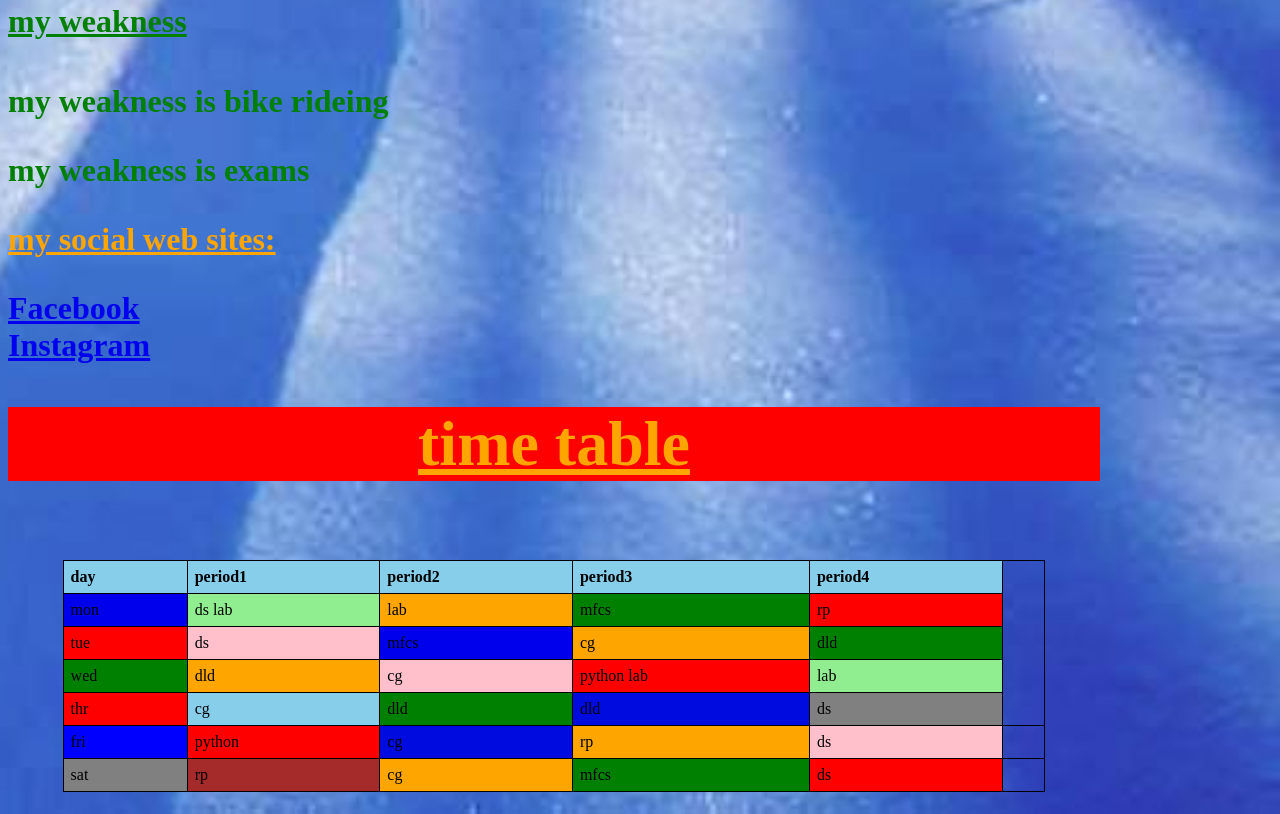
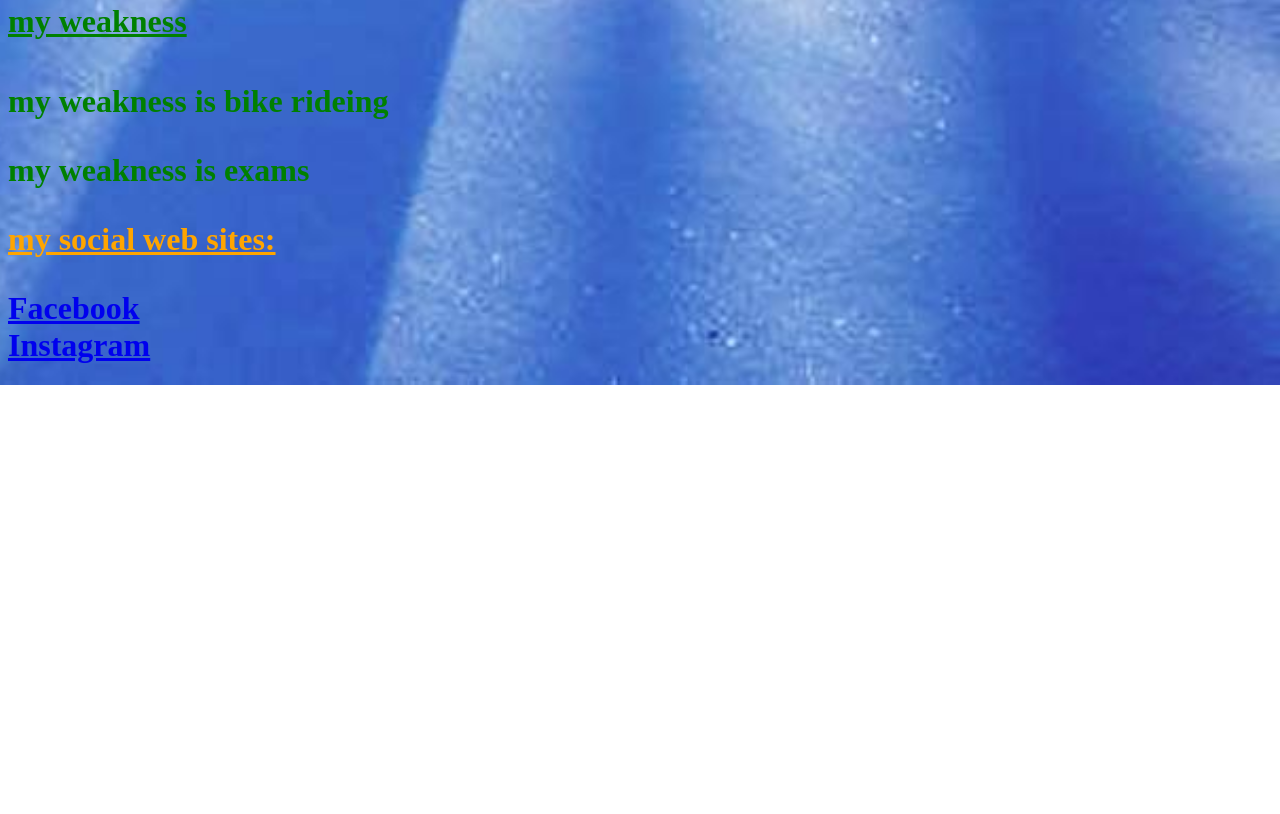
Before and after one commit to sravanlonely/ganesh, a plain HTML site: page index.html in a window 1280 px wide. Shown: the part 1634-2448 px from the top of the page. After the commit the page ends 2019 px from the top, so only its background shows below. Drawn offline with Linux system fonts and the light colour scheme.

Commit message:
Update index.html

```diff
--- a/index.html
+++ b/index.html
@@ -60,88 +60,7 @@
   <u> <p>my social web sites:</p></u>
   <a href="https://www.facebook.com/">Facebook</a></br>
 <a href="https://www.instagram.com/">Instagram</a></br>
-<style>
-table {
-    width:90%;
-}
-table, th, td {
-    border: 1px solid black;
-    border-collapse: collapse;
-}
-th, td {
-    padding: 7px;
-    text-align: left;
-}
-table#t01 tr:nth-child(even) {
-    background-color: #eee;
-}
-table#t01 tr:nth-child(odd) {
-   background-color:#eee;
-}
-table#t01 th {
-    background-color: red;
-    color: green;
-}
-</style>
-<center>
-<table cellpadding="8" cellspacing="7" border="2px" width="500px">
-  <tr>
-<center><uo><u><h1 style="background-color:red">time table</h1></u><br>
-<table borarder=10 width=20>
 
-<tr>
-<th bgcolor="skyblue">day</th>
-<th bgcolor="skyblue">period1</th>
-<th bgcolor="skyblue">period2</th>
-<th bgcolor="skyblue">period3</th>
-<th bgcolor="skyblue">period4</th>
-
-</tr>
-<tr>
-<td bgcolor="lightred">mon</td>
-<td bgcolor="lightgreen">ds lab</td>
-<td bgcolor="orange">lab</td>
-<td bgcolor="green">mfcs</td>
-<td bgcolor="red">rp</td>
-</tr>
-<tr>
-<td bgcolor="red">tue</td>
-<td bgcolor="pink">ds</td>
-<td bgcolor="light red">mfcs</td>
-<td bgcolor="orange">cg</td>
-<td bgcolor="green">dld</td>
-<tr>
-</tr>
-<td bgcolor="green">wed</td>
-<td bgcolor="orange">dld</td>
-<td bgcolor="pink">cg</td>
-<td bgcolor="red">python lab</td>
-<td bgcolor="lightgreen">lab</td>
-<tr>
-</tr>
-<td bgcolor="red">thr</td>
-<td bgcolor="skyblue">cg</td>
-<td bgcolor="green">dld</td>
-<td bgcolor="light blue">dld</td>
-<td bgcolor="gray">ds</td>
-
-<tr>
-</tr>
-<td bgcolor="blue">fri</td>
-<td bgcolor="red">python</td>
-<td bgcolor="light blue">cg</td>
-<td bgcolor="orange">rp</td>
-<td bgcolor="pink">ds<td>
-<tr>
-</tr>
-<td bgcolor="gray">sat</td>
-<td bgcolor="brown">rp</td>
-<td bgcolor="orange">cg</td>
-<td bgcolor="green">mfcs</td>
-<td bgcolor="red">ds</td>
-
-</tr>
-</table></center>
 
 </body>
 
```
